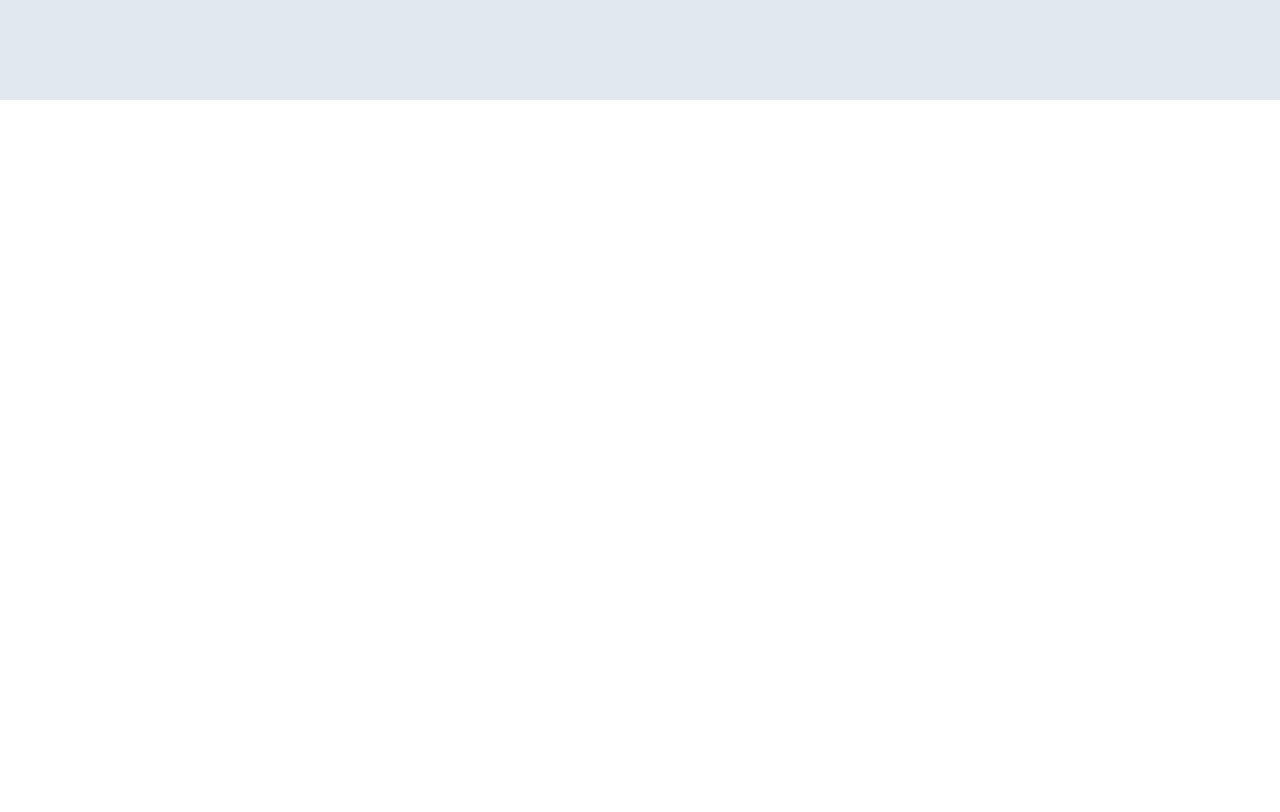
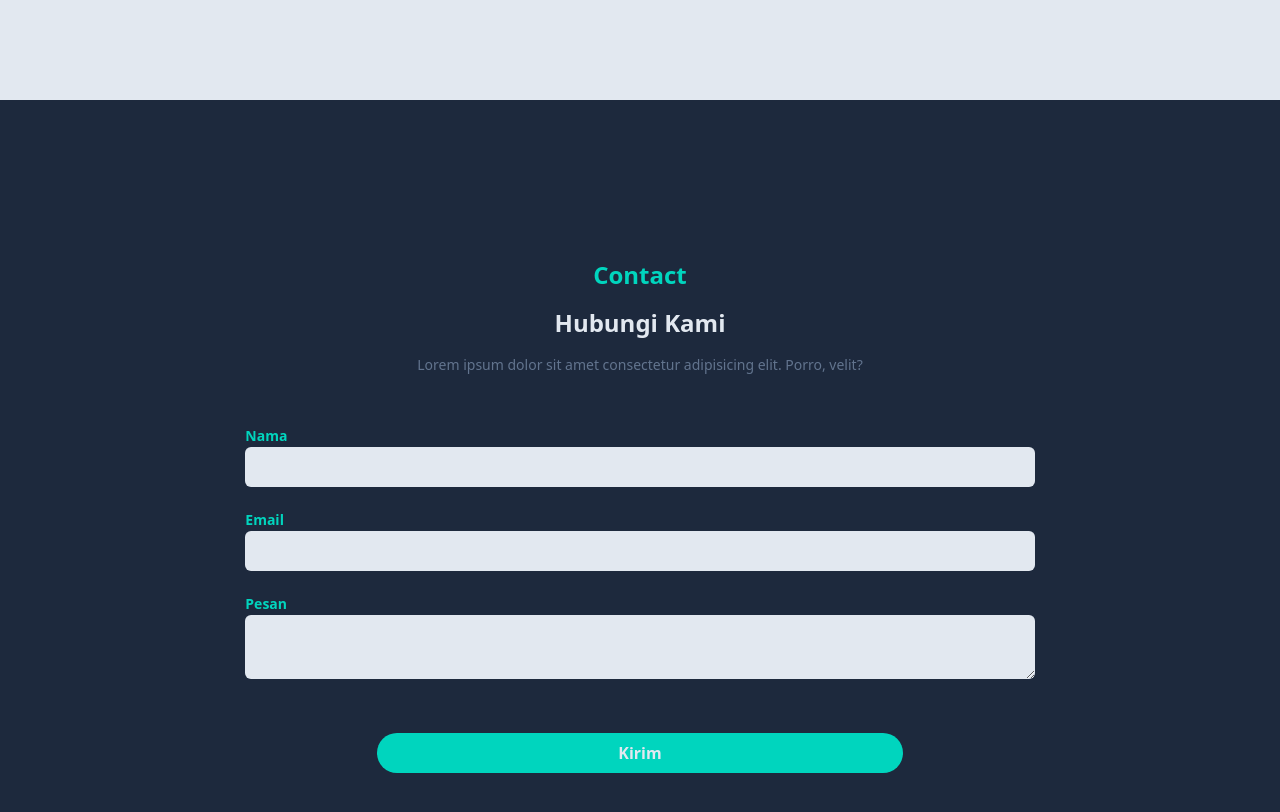
Before and after one commit to firdanbash/tailwindcss-portfolio, a website: page index.html in a window 1280 px wide. Shown: the part 1532-2344 px from the top of the page. Before the commit the page ends 1632 px from the top, so only its background shows below. Drawn offline with Linux system fonts and the light colour scheme.

Commit message:
Contact Section

```diff
--- a/index.html
+++ b/index.html
@@ -230,5 +230,65 @@
       </div>
     </section>
     <!-- Client Section End -->
+
+    <!-- Contact Section Start -->
+    <section id="contact">
+      <div class="bg-slate-800 p-4 flex">
+        <div class="container mx-auto h-screen p-4 flex items-center">
+          <div class="p-4 w-full">
+            <h1 class="text-teal-400 font-bold mb-4 text-center sm:text-2xl">
+              Contact
+            </h1>
+            <h2 class="text-slate-200 text-2xl mb-4 font-semibold text-center">
+              Hubungi Kami
+            </h2>
+            <p class="text-slate-500 text-sm mb-12 text-center">
+              Lorem ipsum dolor sit amet consectetur adipisicing elit. Porro,
+              velit?
+            </p>
+            <div class="w-full lg:w-2/3 lg:mx-auto">
+              <form action="">
+                <label for="nama" class="text-teal-400 text-sm font-semibold"
+                  >Nama</label
+                >
+                <input
+                  type="text"
+                  name="nama"
+                  id="nama"
+                  class="rounded-md bg-slate-200 p-2 w-full focus:ring-1 focus:ring-teal-400 focus:outline-none mb-5"
+                />
+
+                <label for="email" class="text-teal-400 text-sm font-semibold"
+                  >Email</label
+                >
+                <input
+                  type="email"
+                  name="email"
+                  id="email"
+                  class="rounded-md bg-slate-200 p-2 w-full focus:ring-1 focus:ring-teal-400 focus:outline-none mb-5"
+                />
+
+                <label for="pesan" class="text-teal-400 text-sm font-semibold"
+                  >Pesan</label
+                >
+                <textarea
+                  name="pesan"
+                  id="pesan"
+                  class="rounded-md bg-slate-200 p-2 w-full focus:ring-1 focus:ring-teal-400 focus:outline-none mb-12"
+                ></textarea>
+                <div class="w-full text-center">
+                  <button
+                    class="text-slate-200 font-semibold bg-teal-400 px-6 py-2 rounded-full w-full lg:w-2/3"
+                  >
+                    Kirim
+                  </button>
+                </div>
+              </form>
+            </div>
+          </div>
+        </div>
+      </div>
+    </section>
+    <!-- Contact Section End -->
 </body>
 </html>
```
Also changed, not shown: dist/styles/output.css.
